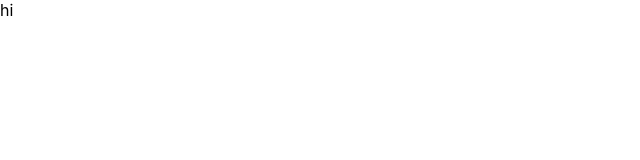
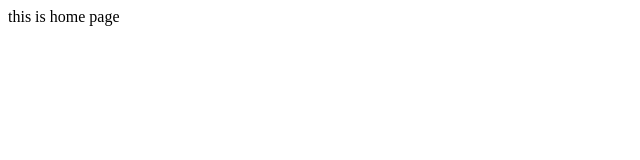
Before and after one commit to mitesh23/box-office, a React (Create React App) app: page / in a window 1280 px wide. Shown: the top 160 px of the page, without its empty margins (0-640 px from the left). Built offline with nearby package versions, Linux system fonts and the light colour scheme.

Commit message:
added router-dom

```diff
--- a/package.json
+++ b/package.json
@@ -8,6 +8,8 @@
     "@testing-library/user-event": "^12.8.3",
     "react": "^17.0.2",
     "react-dom": "^17.0.2",
+    "react-router": "^5.2.0",
+    "react-router-dom": "^5.2.0",
     "react-scripts": "4.0.3",
     "web-vitals": "^1.1.2"
   },
--- a/src/App.js
+++ b/src/App.js
@@ -1,7 +1,21 @@
-import React from "react";
+import React from 'react';
+
+import { Switch, Route } from 'react-router-dom';
 
 function App() {
-  return <div>hi</div>;
+  return (
+    <Switch>
+      <Route exact path="/">
+        this is home page
+      </Route>
+
+      <Route exact path="/starred">
+        this is a starred page
+      </Route>
+
+      <Route path="/another">this is anoher</Route>
+    </Switch>
+  );
 }
 
 export default App;
--- a/src/index.js
+++ b/src/index.js
@@ -1,17 +1,16 @@
 import React from 'react';
 import ReactDOM from 'react-dom';
-import './index.css';
+import { BrowserRouter } from 'react-router-dom';
 import App from './App';
-import reportWebVitals from './reportWebVitals';
 
 ReactDOM.render(
-  <React.StrictMode>
+  <BrowserRouter>
     <App />
-  </React.StrictMode>,
+  </BrowserRouter>,
   document.getElementById('root')
 );
 
 // If you want to start measuring performance in your app, pass a function
 // to log results (for example: reportWebVitals(console.log))
 // or send to an analytics endpoint. Learn more: https://bit.ly/CRA-vitals
-reportWebVitals();
+// reportWebVitals();
```
Also changed, not shown: 2 other files (tests, documents, lock files or other folders).
